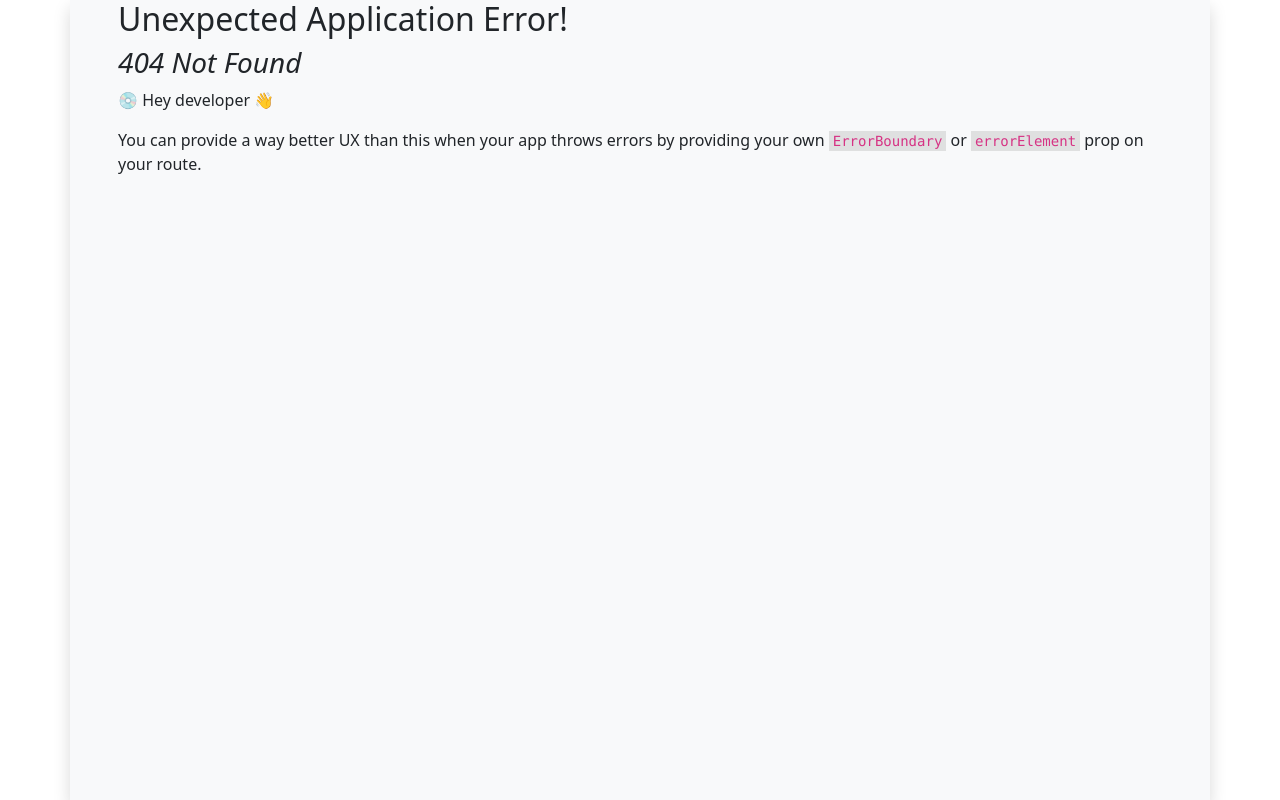
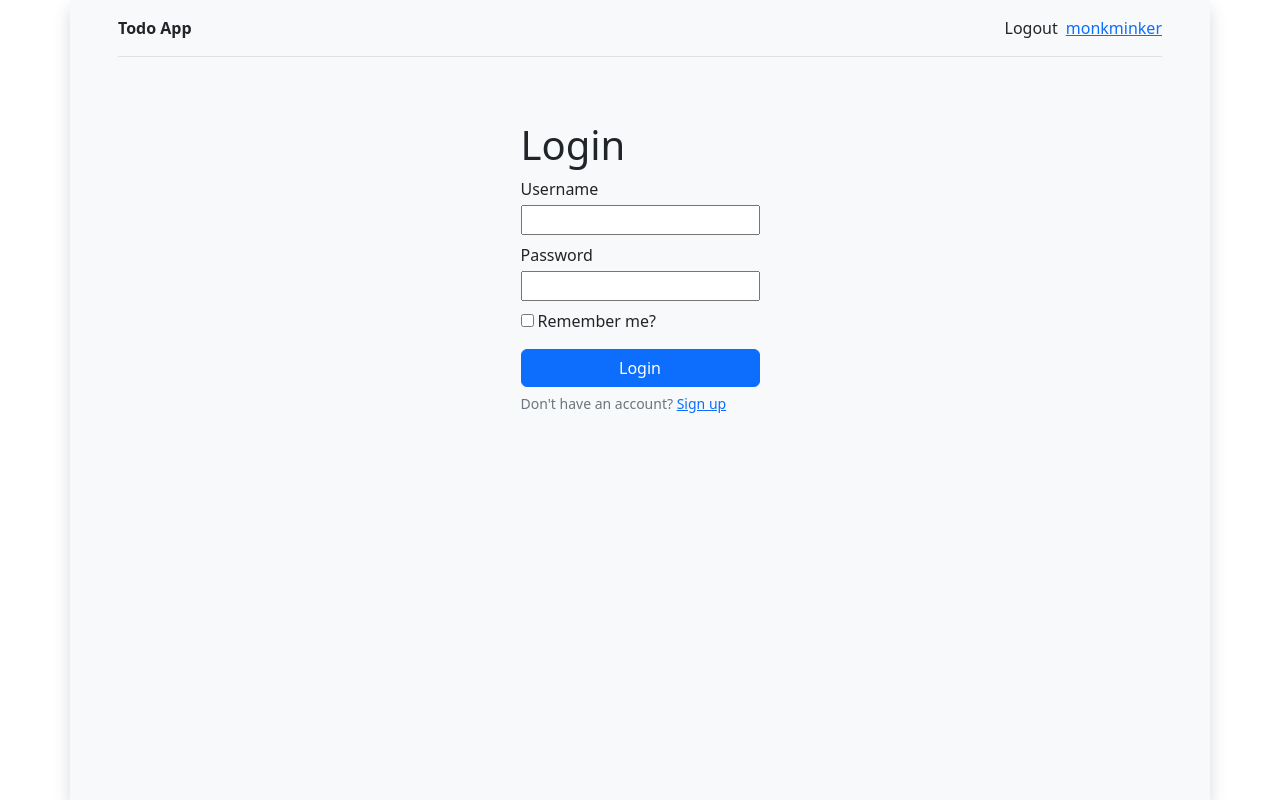
Before and after one commit to saltsphinx/todo-app, a React (Vite) app: page /login in a window 1280 px wide. Before the commit this address had no page. Built offline with nearby package versions, Linux system fonts and the light colour scheme.

Commit message:
Create Login and sign up views

```diff
--- /dev/null
+++ b/src/routes/Login.jsx
@@ -0,0 +1,25 @@
+import { Link } from "react-router-dom";
+
+export default function Login() {
+    return (
+        <section className="ms-auto me-auto pt-5" style={{width: "fit-content"}}>
+            <h1>Login</h1>
+            <form>
+                <div>
+                    <label className="d-block mb-1 user-select-none" htmlFor="username">Username</label>
+                    <input className="mb-2" type="text" id="username" name="username" />
+                </div>
+                <div>
+                    <label className="d-block mb-1 user-select-none" htmlFor="password">Password</label>
+                    <input className="mb-2" type="password" id="password" name="password" />
+                </div>
+                <div>
+                    <input type="checkbox" name="remember" id="remember" />
+                    <label className="text-center ms-1 mb-3 user-select-none" htmlFor="remember" id="remember">Remember me?</label>
+                </div>
+                <input className="btn btn-primary w-100 mb-1" type="submit" value="Login" />
+            </form>
+            <span className="small text-secondary">Don't have an account? <Link to="/signup">Sign up</Link></span>
+        </section>
+    );
+}
--- /dev/null
+++ b/src/routes/Signup.jsx
@@ -0,0 +1,25 @@
+import { Link } from "react-router-dom";
+
+export default function Signup() {
+    return (
+        <section className="ms-auto me-auto pt-5" style={{width: "fit-content"}}>
+            <h1>Sign up</h1>
+            <form>
+                <div>
+                    <label className="d-block mb-1 user-select-none" htmlFor="username">Username</label>
+                    <input className="mb-2" type="text" id="username" name="username" />
+                </div>
+                <div>
+                    <label className="d-block mb-1 user-select-none" htmlFor="email">Email</label>
+                    <input className="mb-2" type="email" id="email" name="email" />
+                </div>
+                <div>
+                    <label className="d-block mb-1 user-select-none" htmlFor="password">Password</label>
+                    <input className="mb-3" type="password" id="password" name="password" />
+                </div>
+                <input className="btn btn-primary w-100" type="submit" value="Sign up" />
+            </form>
+            <span className="small text-secondary">Have an account already? <Link to="/login">Login</Link></span>
+        </section>
+    );
+}
```
Also changed, not shown: src/main.jsx (+10 -0 lines).
